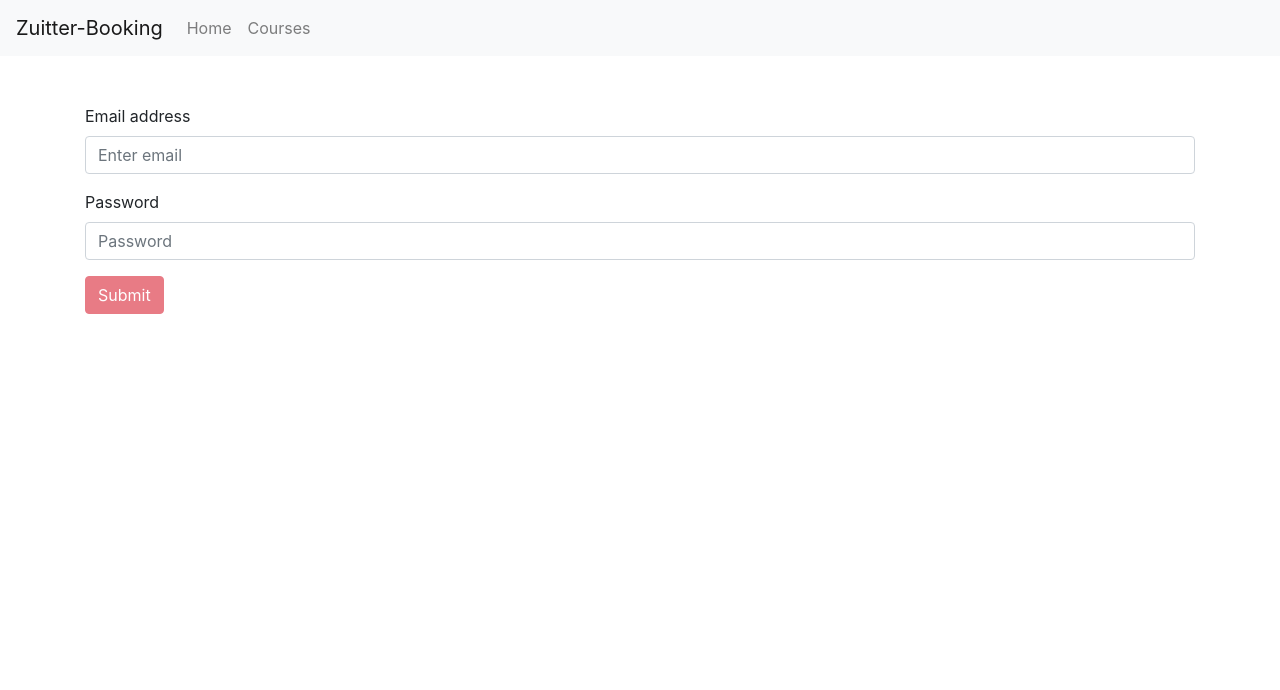
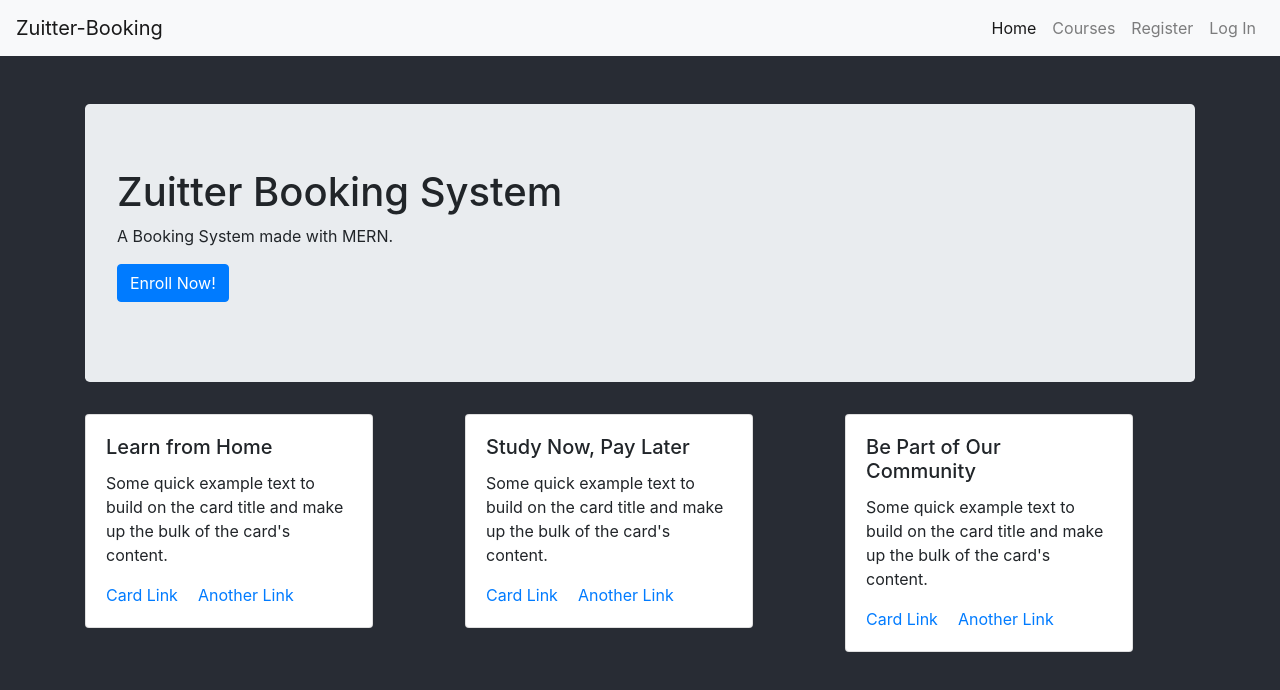
Before and after one commit to criselle10/react-booking, a React (Create React App) app: page / in a window 1280 px wide. Shown: the top 690 px of the page. Built offline with nearby package versions, Linux system fonts and the light colour scheme; the HTML template or start-up script is replaced by a standard one.

Commit message:
ver1 reactjs

```diff
--- a/package.json
+++ b/package.json
@@ -10,6 +10,7 @@
     "react": "^17.0.2",
     "react-bootstrap": "^1.5.2",
     "react-dom": "^17.0.2",
+    "react-router-dom": "^5.2.0",
     "react-scripts": "4.0.3",
     "web-vitals": "^1.1.1"
   },
--- a/src/App.css
+++ b/src/App.css
@@ -1,3 +1,8 @@
+body {
+    background-color: #282c34;
+    height: 100%;
+}
+
 .App {
     text-align: center;
 }
--- a/src/App.js
+++ b/src/App.js
@@ -1,20 +1,50 @@
+import React, {useState,useEffect} from 'react';
 import './App.css';
-// import Home from './pages/Home';
+import Home from './pages/Home';
 import Container from 'react-bootstrap/Container';
+import {BrowserRouter as Router} from 'react-router-dom';
+import {Route, Switch} from 'react-router-dom';
 import AppNavBar from './components/AppNavBar';
-// import Courses from './pages/Courses';
-// import Register from './pages/Register';
-import Login from './pages/Login'
+import Courses from './pages/Courses';
+import Login from './pages/Login';
+import Register from './pages/Register';
+
 //Note: export default
 //export default allows this component to be imported somewhere else
 export default function App() {
-  return (
-    <div>
-    <AppNavBar/>
-    <Container className="my-5">
-        <Login />
-      </Container>
-    </div>
 
-  )
+    // State hook fo ruser information
+    // Initialized as an object with properties/data coming from localStorage
+    const [user, setUser] = useState({
+        email: localStorage.getItem('email')
+    });
+
+    // Function for clearing localStorage on logout
+    const unsetUser = () => {
+        localStorage.clear();
+    }
+
+    return (
+        <React.Fragment>
+            <Router>
+                <AppNavBar/>
+                <Container className="my-5">
+                    <Switch>
+                        <Route exact path="/" component={Home}/>
+                        <Route exact path="/courses" component={Courses}/>
+                        <Route exact path="/login" component={Login}/>
+                        <Route exact path="/register" component={Register}/>
+                    </Switch>
+                </Container>
+            </Router>
+        </React.Fragment>
+    )
 }
+
+// localStorage {
+//     email: "criselle@mail.com"
+//     getItem: () => {}
+//     setItem: () => {}
+// }
+
+//EXACT boolean
--- a/src/components/AppNavBar.js
+++ b/src/components/AppNavBar.js
@@ -1,15 +1,18 @@
 import React from 'react'
 import {Navbar, Nav} from 'react-bootstrap';
+import {Link, NavLink} from 'react-router-dom';
 
 export default function AppNavBar() {
 	return (
 		<Navbar bg="light" expand="lg">
-	        <Navbar.Brand href="#home">Zuitter-Booking</Navbar.Brand>
+	        <Navbar.Brand as={Link} to="/">Zuitter-Booking</Navbar.Brand>
 	        <Navbar.Toggle aria-controls="basic-navbar-nav" />
 	        <Navbar.Collapse id="basic-navbar-nav">
-	            <Nav className="mr-auto">
-	                <Nav.Link href="#home">Home</Nav.Link>
-	                <Nav.Link href="#link">Courses</Nav.Link>
+	            <Nav className="ml-auto">
+	                <Nav.Link as={NavLink} to="/" exact>Home</Nav.Link>
+	                <Nav.Link as={NavLink} to="./courses" exact>Courses</Nav.Link>
+					<Nav.Link as={NavLink} to="./register" exact>Register</Nav.Link>
+					<Nav.Link as={NavLink} to="/login" exact>Log In</Nav.Link>
 	            </Nav>
 	        </Navbar.Collapse>
 	    </Navbar>
```
Also changed, not shown: src/pages/Login.js (+7 -0 lines), 2 other files (tests, documents, lock files or other folders).
